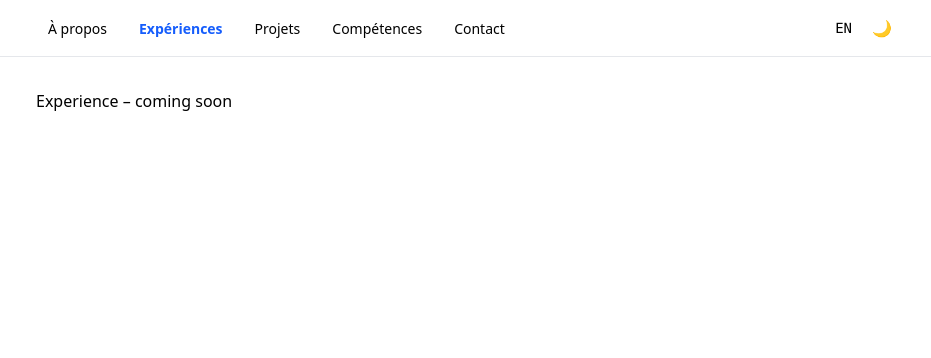
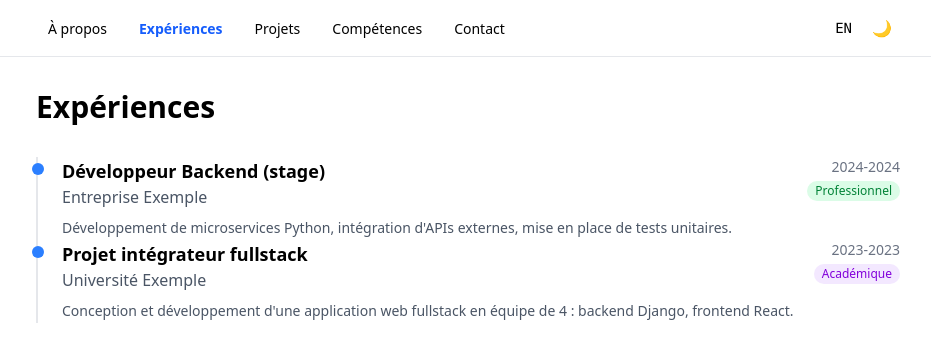
Before and after one commit to AloisDrck/angular-sandbox-v1, an Angular app: page /experience in a window 1280 px wide. Shown: the top 358 px of the page, without its empty margins (172-1103 px from the left). Built offline with nearby package versions, Linux system fonts and the light colour scheme; data requests are answered from the project's data file.

Commit message:
feat: add Experience page with TimelineItem component and @for

```diff
--- /dev/null
+++ b/src/app/features/experience/experience.html
@@ -0,0 +1,11 @@
+<section>
+  <h1 class="text-3xl font-bold mb-8">{{ i18n.t('experience.title') }}</h1>
+
+  <div class="mt-6">
+    @for (exp of experiences(); track exp.id) {
+      <app-timeline-item [experience]="exp" />
+    } @empty {
+      <p class="text-gray-400">Chargement...</p>
+    }
+  </div>
+</section>
--- a/src/app/features/experience/experience.ts
+++ b/src/app/features/experience/experience.ts
@@ -1,7 +1,17 @@
-import { Component } from '@angular/core'
+import { Component, inject } from '@angular/core'
+import { toSignal } from '@angular/core/rxjs-interop'
+import { PortfolioService } from '../../core/services/portfolio.service'
+import { I18nService } from '../../core/services/i18n.service'
+import { TimelineItemComponent } from '../../shared/components/timeline-item/timeline-item'
 
 @Component({
   selector: 'app-experience',
-  template: '<p>Experience – coming soon</p>',
+  imports: [TimelineItemComponent],
+  templateUrl: './experience.html',
 })
-export class ExperienceComponent {}
+export class ExperienceComponent {
+  protected i18n = inject(I18nService)
+  private portfolioService = inject(PortfolioService)
+
+  protected experiences = toSignal(this.portfolioService.getExperiences(), { initialValue: [] })
+}
--- /dev/null
+++ b/src/app/shared/components/timeline-item/timeline-item.html
@@ -0,0 +1,21 @@
+<div class="relative pl-6 border-l-2 border-gray-200 dark:border-gray-700 pb-8 last:pb-0">
+  <div class="absolute -left-1.5 top-1.5 w-3 h-3 rounded-full bg-blue-500"></div>
+  <div class="flex items-start justify-between gap-4">
+    <div>
+      <h3 class="font-semibold text-lg">{{ experience().role }}</h3>
+      <p class="text-gray-600 dark:text-gray-400">{{ experience().company }}</p>
+    </div>
+    <div class="flex flex-col items-end gap-1 shrink-0">
+      <span class="text-sm text-gray-500 dark:text-gray-400">{{ experience().period }}</span>
+      <span class="text-xs px-2 py-0.5 rounded-full"
+            [class]="experience().type === 'academic'
+              ? 'bg-purple-100 text-purple-700 dark:bg-purple-900 dark:text-purple-300'
+              : 'bg-green-100 text-green-700 dark:bg-green-900 dark:text-green-300'">
+        {{ i18n.t('experience.type.' + experience().type) }}
+      </span>
+    </div>
+  </div>
+  <p class="mt-2 text-gray-600 dark:text-gray-400 text-sm leading-relaxed">
+    {{ experience().description }}
+  </p>
+</div>
--- /dev/null
+++ b/src/app/shared/components/timeline-item/timeline-item.ts
@@ -0,0 +1,12 @@
+import { Component, inject, input } from '@angular/core'
+import { Experience } from '../../../core/models/experience.model'
+import { I18nService } from '../../../core/services/i18n.service'
+
+@Component({
+  selector: 'app-timeline-item',
+  templateUrl: './timeline-item.html',
+})
+export class TimelineItemComponent {
+  experience = input.required<Experience>()
+  protected i18n = inject(I18nService)
+}
```
